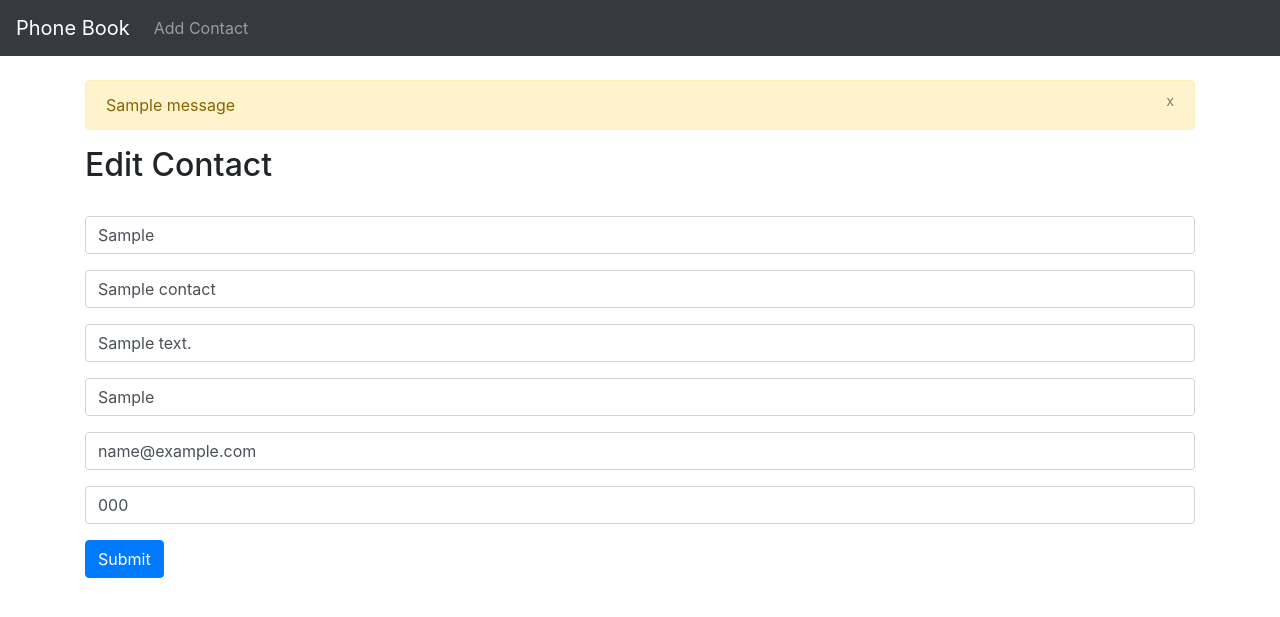
After one commit to kiarash3012/PhoneBook-App, a Django app: page /edit_contact/1 in a window 1280 px wide. The commit adds this page. Shown: the top 617 px of the page. Run offline with Django 3.2, Linux system fonts and the light colour scheme; tables that the repository leaves empty hold one stand-in row (values such as "Sample post"); one stand-in notice (Sample message) is shown; some libraries are stand-ins or nearby versions.

Commit message:
15 more hours work XD!

```diff
--- a/phone_book_app/models.py
+++ b/phone_book_app/models.py
@@ -12,7 +12,7 @@ class Contact(models.Model):
     address = models.CharField(max_length=100, blank=True)
     email = models.EmailField(max_length=200, blank=True)
     company = models.CharField(max_length=20, blank=True)
-    phone_number = models.CharField(validators=[phone_regex], max_length=17)
+    phone_number = models.CharField(validators=[phone_regex], max_length=17, unique=True)
 
     def __str__(self):
         return self.first_name
--- a/phone_book_app/templates/base.html
+++ b/phone_book_app/templates/base.html
@@ -27,7 +27,18 @@
     </div>
 </nav>
 <br>
+
 <div class="container">
+    {% if messages %}
+        {% for massage in messages %}
+            <div class="alert alert-warning alert-dismissable" role="alert">
+                <button class="close" data-dismiss="'alert">
+                    <small><sup>x</sup></small>
+                </button>
+            {{ massage }}
+            </div>
+        {% endfor %}
+    {% endif %}
     {% block content %}
     {% endblock %}
 </div>
--- /dev/null
+++ b/phone_book_app/templates/edit.html
@@ -0,0 +1,33 @@
+{% extends 'base.html' %}
+{% block content %}
+    <h2>Edit Contact</h2>
+    <br>
+    {% if get_address %}
+        <form method="post">
+            {% csrf_token %}
+            <div class="form-group">
+                <div class="form-group">
+                    <input type="text" class="form-control" id="first_name_id" value="{{ get_address.first_name }}" name="first_name">
+                </div>
+                <div class="form-group">
+                    <input type="text" class="form-control" id="family_name_id" value="{{ get_address.family_name }}" name="family_name">
+                </div>
+                <div class="form-group">
+                    <input type="text" class="form-control" id="address_id" value="{{ get_address.address }}" name="address">
+                </div>
+                <div class="form-group">
+                    <input type="text" class="form-control" id="company_id" value="{{ get_address.company }}" name="company">
+                </div>
+                <div class="form-group">
+                    <input type="email" class="form-control" id="exampleInputEmail1" value="{{ get_address.email }}" >
+                </div>
+                <div class="form-group">
+                    <input type="text" class="form-control" id="phone_number_id" value="{{ get_address.phone_number }}" name="phone_number">
+                </div>
+                <div class="form-group">
+                <button type="submit" class="btn btn-primary">Submit</button>
+                </div>
+            </div>
+        </form>
+    {% endif %}
+{% endblock %}
--- a/phone_book_app/urls.py
+++ b/phone_book_app/urls.py
@@ -4,4 +4,6 @@ from . import views
 urlpatterns = [
     path('', views.home, name='home'),
     path('add_contact', views.add_contact, name='add_contact'),
+    path('edit_contact/<list_id>', views.edit_contact, name='edit_contact'),
+    path('delete_contact/<list_id>', views.delete_contact, name='delete_contact'),
 ]
--- a/phone_book_app/views.py
+++ b/phone_book_app/views.py
@@ -10,4 +10,46 @@ def home(request):
 
 
 def add_contact(request):
-    return render(request, 'add_contact.html', {})
+    if request.method == 'POST':
+        form = ContactForm(request.POST or None)
+        if form.is_valid():
+            form.save()
+            messages.success(request, ('Contact Has Been Added'))
+            return redirect('home')
+        else:
+            messages.success(request, ('Seems Like There was An Error...'))
+            return render(request, 'add_contact.html', {})
+    else:
+        return render(request, 'add_contact.html', {})
+
+
+def edit_contact(request, list_id):
+    if request.method == 'POST':
+        current_contact = Contact.objects.get(pk=list_id)
+        form = ContactForm(request.POST or None, instance=current_contact)
+        if form.is_valid():
+            form.save()
+            messages.success(request, ('Contact Has Been Edited'))
+            return redirect('home')
+        else:
+            messages.success(request, ('Seems Like There was An Error...'))
+            return render(request, 'edit.html', {})
+    else:
+        get_address = Contact.objects.get(pk=list_id)
+        return render(request, 'edit.html', {'get_address': get_address})
+
+
+def delete_contact(request, list_id):
+    if request.method == 'POST':
+        current_contact = Contact.objects.get(pk=list_id)
+        form = ContactForm(request.POST or None, instance=current_contact)
+        if form.is_valid():
+            form.save()
+            messages.success(request, ('Contact Has Been Deleted'))
+            return redirect('home')
+        else:
+            messages.success(request, ('Seems Like There was An Error...'))
+            return render(request, 'delete.html', {})
+    else:
+        get_address = Contact.objects.get(pk=list_id)
+        return render(request, 'delete.html', {'get_address': get_address})
```
Also changed, not shown: phone_book_app/templates/add_contact.html (+21 -9 lines), phone_book_app/templates/home.html (+8 -8 lines).
